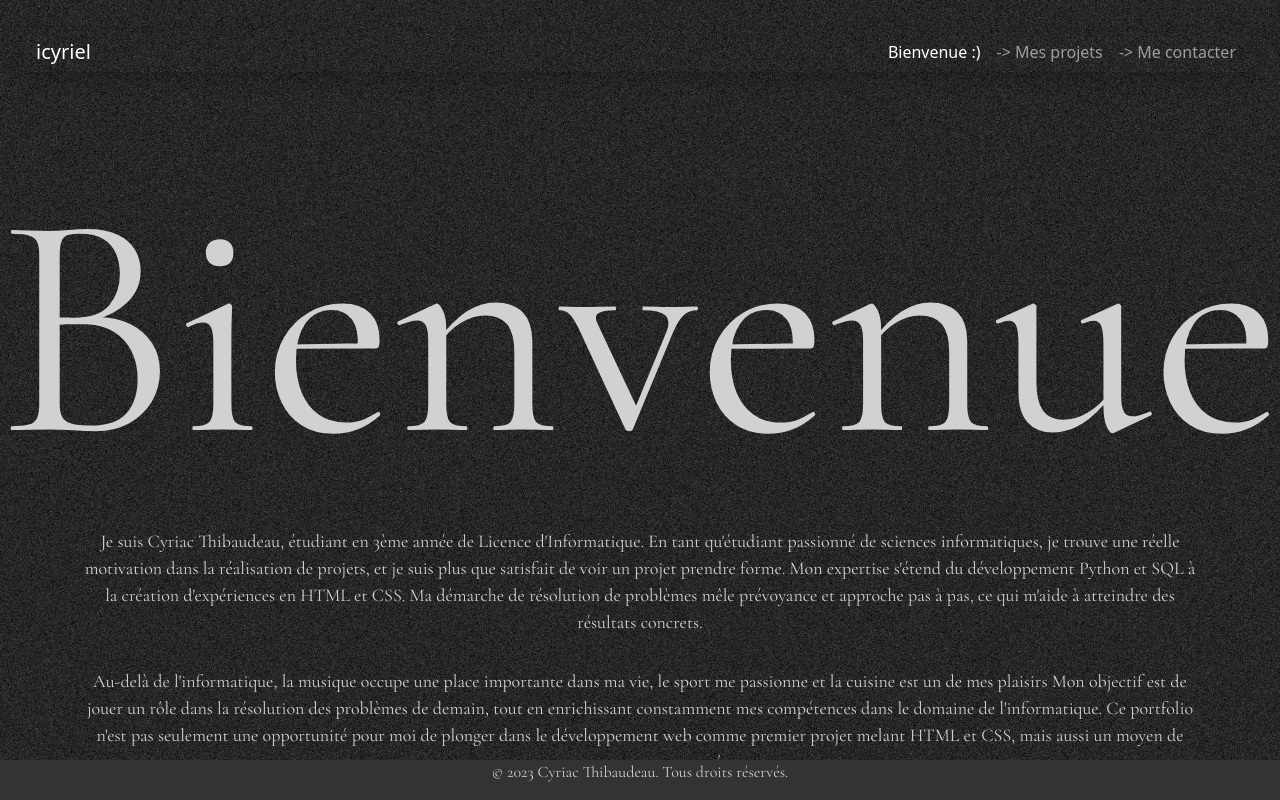
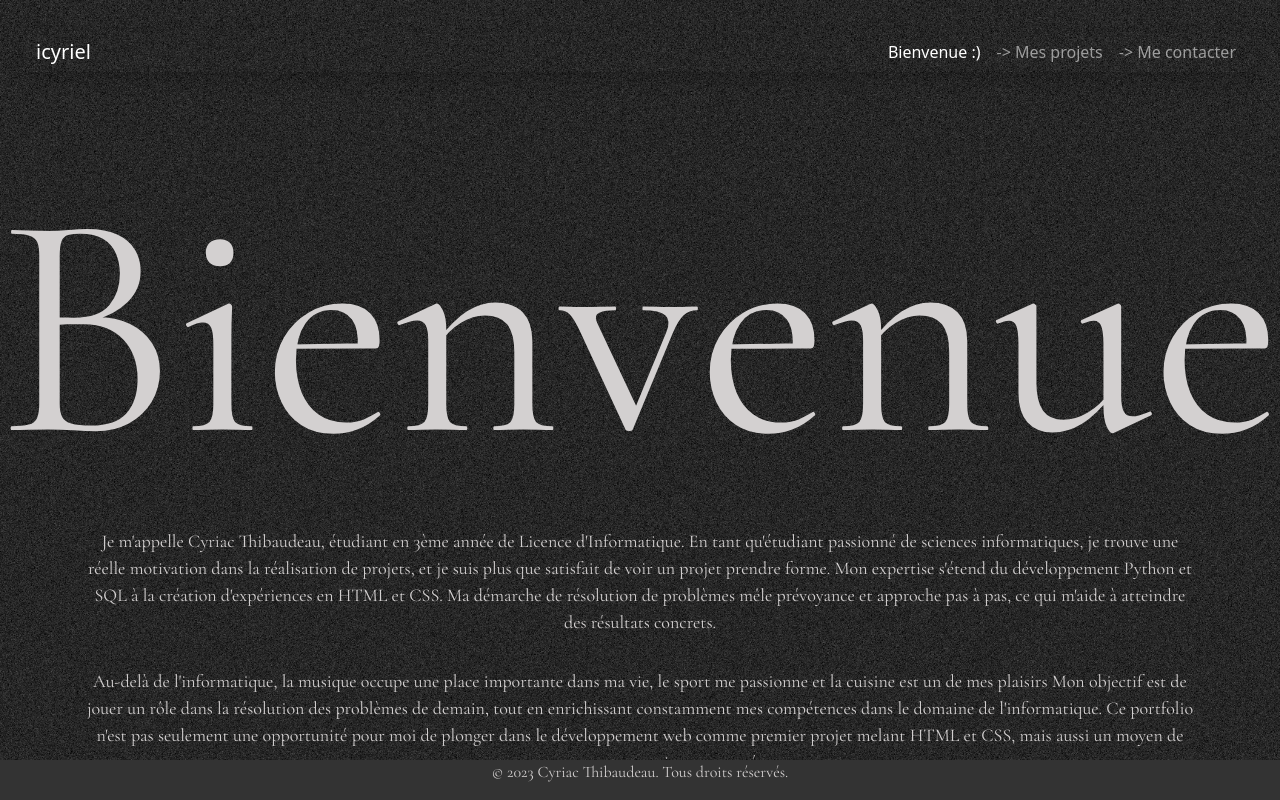
Before and after one commit to cyriacth/portfolio_web, a Flask app: page /views/ in a window 1280 px wide. Run offline with Flask 3, Linux system fonts and the light colour scheme.

Commit message:
Update index.html

```diff
--- a/templates/index.html
+++ b/templates/index.html
@@ -149,7 +149,7 @@
         <div class="row">
           <div class="col-md-12 content">
             <h1 class="font-big">Bienvenue</h1>
-            <p class="text-center text-acc">Je suis Cyriac Thibaudeau, étudiant en 3ème année de Licence d'Informatique.
+            <p class="text-center text-acc">Je m'appelle Cyriac Thibaudeau, étudiant en 3ème année de Licence d'Informatique.
               En tant qu'étudiant passionné de sciences informatiques, je trouve une réelle motivation dans la réalisation de projets,
               et je suis plus que satisfait de voir un projet prendre forme. Mon expertise s'étend du développement Python et SQL à la création d'expériences en HTML et CSS.
               Ma démarche de résolution de problèmes mêle prévoyance et approche pas à pas, ce qui m'aide à atteindre des résultats concrets.</p>
@@ -160,7 +160,7 @@
               Au-delà de l'informatique, la musique occupe une place importante dans ma vie, le sport me passionne et la cuisine est un de mes plaisirs
               Mon objectif est de jouer un rôle dans la résolution des problèmes de demain, tout en enrichissant constamment mes compétences dans le domaine de l'informatique.
               Ce portfolio n'est pas seulement une opportunité pour moi de plonger dans le développement web comme premier projet melant HTML et CSS,
-              mais aussi un moyen de partager avec vous mes compétences.</p>
+              mais aussi un moyen de partager avec vous mes projets et compétences.</p>
           </div>
         </div>
       </div>
```
